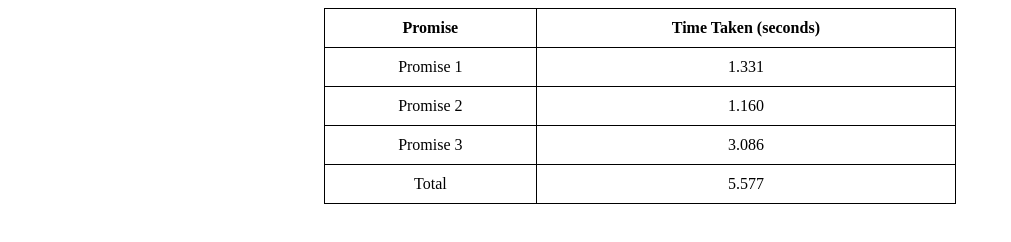
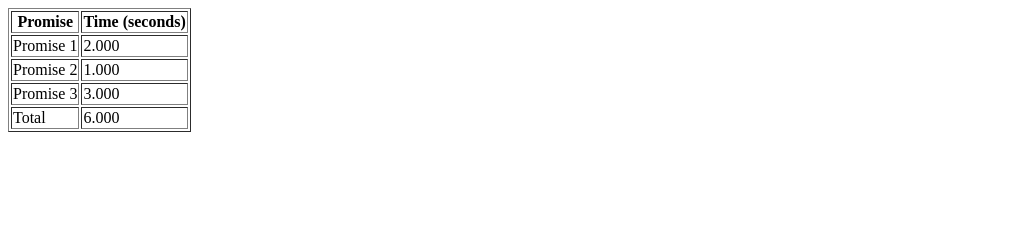
Before and after one commit to acciojob/wait-for-multiple-promises-jaisaipothula, a website: page main.html in a window 1280 px wide. Shown: the whole page, without its empty margins (0-1011 px from the left). Drawn offline with Linux system fonts and the light colour scheme.

Commit message:
created a submission

```diff
--- a/main.html
+++ b/main.html
@@ -3,31 +3,19 @@
 <head>
     <meta charset="UTF-8">
     <meta name="viewport" content="width=device-width, initial-scale=1.0">
-  <title>Promise.all Example</title>
-  <style>
-    table {
-      width: 50%;
-      margin: auto;
-      border-collapse: collapse;
-    }
-    th, td {
-      padding: 10px;
-      text-align: center;
-      border: 1px solid black;
-    }
-  </style>
+    <title>Promise Table</title>
 </head>
 <body>
-  <table id="result-table">
+    <table border="1">
         <thead>
             <tr>
                 <th>Promise</th>
-        <th>Time Taken (seconds)</th>
+                <th>Time (seconds)</th>
             </tr>
         </thead>
         <tbody>
-      <tr>
-        <td colspan="2" id="loading-row">Loading...</td>
+            <tr id="loading-row">
+                <td colspan="2">Loading...</td>
             </tr>
         </tbody>
     </table>
--- a/script.js
+++ b/script.js
@@ -1,50 +1,56 @@
 document.addEventListener('DOMContentLoaded', () => {
-  const resultTable = document.getElementById('result-table');
-  const loadingRow = document.getElementById('loading-row');
+    const tableBody = document.querySelector('tbody');
 
-  // Function to generate a random delay between 1 and 3 seconds
-  function getRandomDelay() {
-    return Math.floor(Math.random() * 3000) + 1000; // Random number between 1000 and 3000 milliseconds
-  }
+    // Function to create a promise that resolves after a random time between 1 and 3 seconds
+    function createRandomPromise(promiseName) {
+        const time = Math.floor(Math.random() * 3) + 1; // Random time between 1 and 3 seconds
+        return new Promise((resolve) => {
+            setTimeout(() => {
+                resolve(time);
+            }, time * 1000);
+        });
+    }
 
-  // Create an array of 3 promises with random delays
-  const promises = [
-    new Promise(resolve => {
-      setTimeout(() => resolve(getRandomDelay()), getRandomDelay());
-    }),
-    new Promise(resolve => {
-      setTimeout(() => resolve(getRandomDelay()), getRandomDelay());
-    }),
-    new Promise(resolve => {
-      setTimeout(() => resolve(getRandomDelay()), getRandomDelay());
-    })
-  ];
+    // Create 3 promises
+    const promise1 = createRandomPromise('Promise 1');
+    const promise2 = createRandomPromise('Promise 2');
+    const promise3 = createRandomPromise('Promise 3');
 
-  // Use Promise.all to wait for all promises to resolve
-  Promise.all(promises)
-    .then(times => {
-      // Remove loading row
-      loadingRow.parentNode.removeChild(loadingRow);
+    // Update the table when all promises resolve
+    Promise.all([promise1, promise2, promise3])
+        .then(results => {
+            // Remove the loading row
+            const loadingRow = document.getElementById('loading-row');
+            tableBody.removeChild(loadingRow);
 
-      // Populate the table with the resolved times
-      times.forEach((time, index) => {
-        const row = resultTable.insertRow(-1); // Append row to end of table
-        const cell1 = row.insertCell(0);
-        const cell2 = row.insertCell(1);
-        cell1.textContent = `Promise ${index + 1}`;
-        cell2.textContent = (time / 1000).toFixed(3); // Convert milliseconds to seconds with 3 decimal places
-      });
+            // Create rows for each promise
+            results.forEach((result, index) => {
+                const row = document.createElement('tr');
+                const nameCell = document.createElement('td');
+                const timeCell = document.createElement('td');
 
-      // Calculate total time and add it as the last row
-      const totalRow = resultTable.insertRow(-1);
-      const totalCell1 = totalRow.insertCell(0);
-      const totalCell2 = totalRow.insertCell(1);
-      totalCell1.textContent = 'Total';
-      const totalTime = times.reduce((acc, curr) => acc + curr, 0) / 1000; // Total time in seconds
-      totalCell2.textContent = totalTime.toFixed(3); // Display total time with 3 decimal places
-    })
-    .catch(error => {
-      console.error('Error in promises:', error);
-      // Handle errors if needed
-    });
+                nameCell.textContent = `Promise ${index + 1}`;
+                timeCell.textContent = result.toFixed(3); // Formatting to 3 decimal places
+
+                row.appendChild(nameCell);
+                row.appendChild(timeCell);
+                tableBody.appendChild(row);
+            });
+
+            // Create row for total time
+            const totalTime = results.reduce((acc, time) => acc + time, 0);
+            const totalRow = document.createElement('tr');
+            const totalNameCell = document.createElement('td');
+            const totalTimeCell = document.createElement('td');
+
+            totalNameCell.textContent = 'Total';
+            totalTimeCell.textContent = totalTime.toFixed(3); // Formatting to 3 decimal places
+
+            totalRow.appendChild(totalNameCell);
+            totalRow.appendChild(totalTimeCell);
+            tableBody.appendChild(totalRow);
+        })
+        .catch(error => {
+            console.error('Error:', error);
+        });
 });
```
Lines whose indentation alone changed are shown as unchanged.
